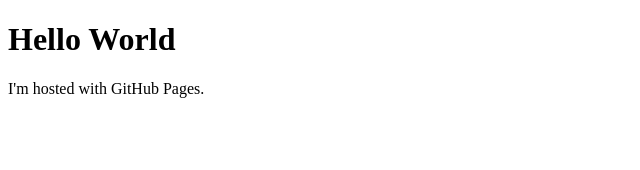
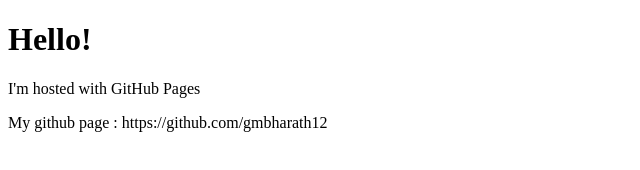
Before and after one commit to gmbharath12/gmbharath12.github.io, a plain HTML site: page index.html in a window 1280 px wide. Shown: the whole page, without its empty margins (0-640 px from the left). Drawn offline with Linux system fonts and the light colour scheme.

Commit message:
Update index.html

```diff
--- a/index.html
+++ b/index.html
@@ -5,7 +5,8 @@
     <title></title>
 </head>
 <body>
-    <h1>Hello World</h1>
-    <p>I'm hosted with GitHub Pages.</p>
+    <h1>Hello!</h1>
+    <p>I'm hosted with GitHub Pages</p>
+    <p>My github page : https://github.com/gmbharath12</p>
 </body>
 </html>
```
